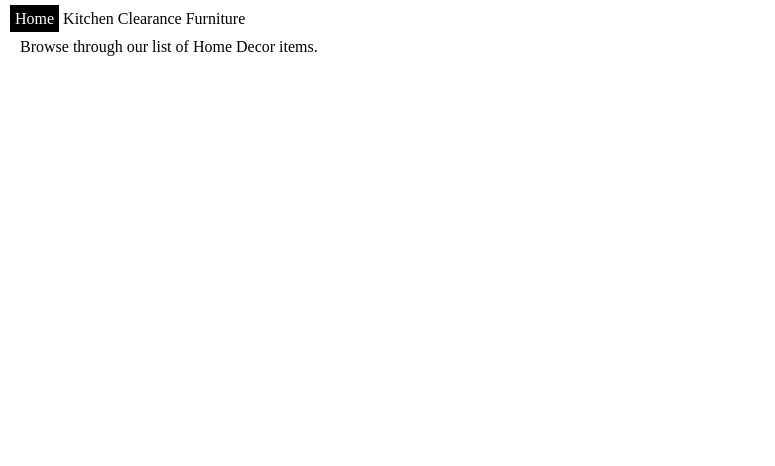
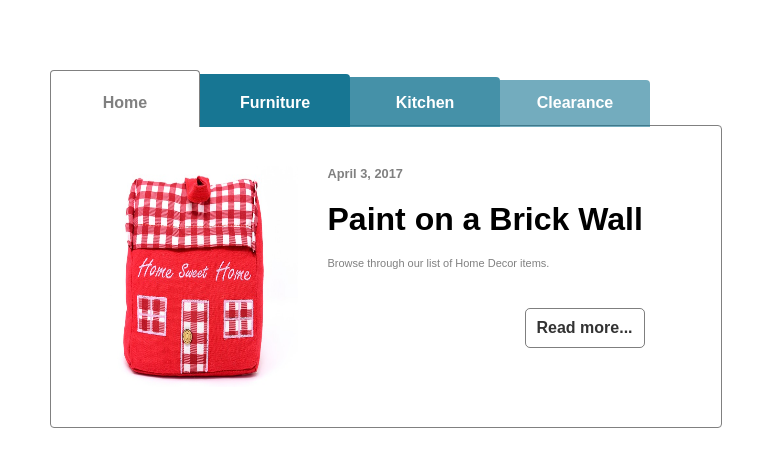
Before and after one commit to jumaxbrian/moderndeveloper-mastering-css-project1, a plain HTML site: page index.html in a window 1280 px wide. Shown: the whole page, without its empty margins (0-775 px from the left). Drawn offline with Linux system fonts and the light colour scheme.

Commit message:
add tab design from hackathon

```diff
--- a/index.html
+++ b/index.html
@@ -11,36 +11,115 @@
 
 <body>
 
-    <div class="tabComponent">
-        <!-- Insert code to create tabbed components here -->
-        <input type="radio" name="tabs" id="home" style="display:none;" checked>
-        <label for="home">Home</label>
-        <input type="radio" name="tabs" id="kitchen" style="display:none;">
-        <label for="kitchen">Kitchen</label>
-        <input type="radio" name="tabs" id="clearance" style="display:none;">
-        <label for="clearance">Clearance</label>
-        <input type="radio" name="tabs" id="furniture" style="display:none;">
-        <label for="furniture">Furniture</label>
+    <div id="container">
 
-        <div class="home-div tab-content">
-            <p>
-                Browse through our list of Home Decor items.
+        <ul class="nav horizontal-nav-tabs">
+            <li class="nav-item ">
+                <a class="nav-link tab1 active" href="#">Home</a>
+            </li>
+            <li class="nav-item ">
+                <a class="nav-link tab2" href="#">Furniture</a>
+            </li>
+            <li class="nav-item ">
+                <a class="nav-link tab3" href="#">Kitchen</a>
+            </li>
+            <li class="nav-item ">
+                <a class="nav-link tab4" href="#">Clearance</a>
+            </li>
+        </ul>
+
+        <div class="tab-content">
+            <div class="tab-pane active">
+                <div class="image">
+                    <img src="img/home.jpg" alt="">
+                </div>
+                <div class="content">
+                    <div class="published-date">
+                        <p>April 3, 2017</p>
+                    </div>
+                    <div class="article">
+                        <p class="title">
+                            Paint on a Brick Wall
+                        </p>
+                        <p class="content">Browse through our list of Home Decor items.
                         </p>
                     </div>
-        <div class="furniture-div tab-content">
-            <p>
-                Flash sale on living room and bedroom furniture.
+                    <div class="more">
+                        <button class="read-more-btn">Read more...</button>
+                    </div>
+
+                </div>
+
+            </div>
+
+            <div class="tab-pane">
+                <div class="image">
+                    <img src="img/painting.jpg" alt="">
+                </div>
+                <div class="content">
+                    <div class="published-date">
+                        <p>April 3, 2017</p>
+                    </div>
+                    <div class="article">
+                        <p class="title">
+                            Paint on a Brick Wall
+                        </p>
+                        <p class="content">Flash sale on living room and bedroom furniture.
                         </p>
                     </div>
-        <div class="kitchen-div tab-content">
-            <p>
-                Bring out the best of the masterchef in you!!
+                    <div class="more">
+                        <button class="read-more-btn">Read more...</button>
+                    </div>
+
+                </div>
+
+            </div>
+
+            <div class="tab-pane">
+                <div class="image">
+                    <img src="img/painting.jpg" alt="">
+                </div>
+                <div class="content">
+                    <div class="published-date">
+                        <p>April 3, 2017</p>
+                    </div>
+                    <div class="article">
+                        <p class="title">
+                            Paint on a Brick Wall
+                        </p>
+                        <p class="content">Bring out the best of the masterchef in you!!
                         </p>
                     </div>
-        <div class="clearance-div tab-content">
-            <p>
-                Red hot deals at affordable prices. Check out our clearance section for more details.
+                    <div class="more">
+                        <button class="read-more-btn">Read more...</button>
+                    </div>
+
+                </div>
+
+            </div>
+
+            <div class="tab-pane">
+                <div class="image">
+                    <img src="img/painting.jpg" alt="">
+                </div>
+                <div class="content">
+                    <div class="published-date">
+                        <p>April 3, 2017</p>
+                    </div>
+                    <div class="article">
+                        <p class="title">
+                            Paint on a Brick Wall
                         </p>
+                        <p class="content">Red hot deals at affordable prices. Check out our clearance section for more details.
+                        </p>
+                    </div>
+                    <div class="more">
+                        <button class="read-more-btn">Read more...</button>
+                    </div>
+
+                </div>
+
+            </div>
         </div>
 
     </div>
--- a/tabs.css
+++ b/tabs.css
@@ -4,46 +4,192 @@
     padding: 0;
 }
 
-  /* Selector #1  */
-  div.tabComponent input {}
+html{
+    font-size: 16px;
+}
 
-  /* Selector #2  */
-  div.tabComponent label {}
+body{
+    padding: 50px;
+}
 
-  /*.tabComponent ul{
+#container{
+    width: 800px;
+  padding: 20px 0;
+    /* background-color: red; */
+}
+
+#container > p, body > p{
+    padding: 30px 0;
+    font-family: 'Franklin Gothic Medium', 'Arial Narrow', Arial, sans-serif;
+    font-weight: bold;
+}
+
+.right, .left{
+    font-family: 'Franklin Gothic Medium', 'Arial Narrow', Arial, sans-serif;
+    font-weight: bold;
+}
+
+.right{
+    text-align: right;
+}
+
+.left{
+    text-align: left;
+}
+
+.nav{
+    display: flex;
     list-style: none;
-  }*/
+    padding: 0;
+    margin: 0;
+    width: 670px;
+}
 
-  .tabComponent{
-      padding: 10px;
+.horizontal-nav-tabs {
+    z-index: 2;
+    margin-bottom: -2px;
+
+}
+
+.horizontal-nav-tabs .nav-link {
+    /* border: 1px solid red; */
+    border-top-right-radius: 4px;
+    display: block;
+    width: 150px;
+    padding-bottom: 15px;
+    text-align: center;
+    text-decoration: none;
+    color: white;
+    font-weight: bold;
+    font-family: sans-serif;
+}
+
+.horizontal-nav-tabs .nav-link.active{
+    border-top-left-radius: 4px;
+    background-color: #fff;
+    border-color: grey;
+    border: 1px solid grey;
+    border-bottom: none;
+    color: grey;
+    /* margin-bottom: -2px; */
+}
+
+.tab1{
+    padding-top: 23px;
+}
+
+.tab2{
+    padding-top: 20px;
+    margin-top: 4px;
+    background-color: rgba(23, 118, 147, 1);
+}
+
+.tab3{
+    padding-top: 17px;
+    margin-top: 7px;
+    background-color: rgba(23, 118, 147, .8);
+}
+
+.tab4{
+    padding-top: 14px;
+    margin-top: 10px;
+    background-color: rgba(23, 118, 147, .6);
+}
+
+.tab-content{
+    /* background-color: gray; */
+    width: 672px;
+    border: 1px solid gray;
+    /* border-top: none; */
+    border-bottom-left-radius: 4px;
+    border-bottom-right-radius: 4px;
+    border-top-right-radius: 4px;
+    z-index: -1;
+
+}
+
+.tab-pane{
+    width: 100%;
+    height: 100%;
+    display: flex;
+    flex-wrap: wrap;
+    /* border: 3px dotted darkblue; */
+}
+
+.tab-pane{
+    height: 301px;
+    padding: 40px;
+}
+
+.tab-pane div.image{
+    width: 35%;
+    /* border: 2px solid blue; */
+}
+
+.tab-pane div.content{
+    width: 65%;
+    padding: 0 30px;
+    /* border: 2px solid blue; */
 }
 
 
-  .tabComponent label{
-     transition: background-color 2s;
+img{
+    /* padding: 20px; */
+    height: 100%;
+    width: 100%;
+    border-radius: 4px;
+}
+
+.tab-pane > .content > div {
+    width: 98%;
+}
+
+.tab-pane > .content > .published-date{
+    color: gray;
+    font-weight: bold;
+    font-size: 0.8rem;
+    padding-bottom: 10px;
+    font-family: sans-serif;
+}
+
+.tab-pane > .content > .article > .title{
+    font-size: 2rem;
+    font-weight: bold;
+    padding: 10px 0;
+    font-family: sans-serif;
+}
+
+.tab-pane > .content > .article > .content{
+    font-size: 11px;
+    color: gray;
+    padding: 5px 0;
+    font-family: sans-serif;
+    line-height: 20px;
 
 }
 
-  .tabComponent input:checked + label{
-      /*text-decoration: none;*/
-      /*display: block;*/
-      padding: 5px;
-      background-color: black;
-      color: white;
+.tab-pane > .content > .more{
+    display: flex;
+    justify-content: flex-end;
+    padding-bottom: 0;
+    padding-top: 30px;
 }
 
-  .tabComponent div p{
-      padding: 10px;
+.read-more-btn{
+    border: 1px solid rgba(0, 0, 0, .5);
+    width: 120px;
+    height: 40px;
+    border-radius: 5px;
+    background-color: transparent;
+    font-size: 16px;
+    font-weight: bold;
+    color: rgba(0, 0, 0, .8)
 }
 
-  input:not(:checked) ~ .tab-content{
+.tab-pane{
     display: none;
 }
 
-  input#home:checked ~ .home-div,
-  input#kitchen:checked ~ .kitchen-div,
-  input#furniture:checked ~ .furniture-div,
-  input#clearance:checked ~ .clearance-div
-  {
-      display: block;
+.active{
+    display: flex;
 }
```
Also changed, not shown: img/home.jpg (added). Lines whose indentation alone changed are shown as unchanged.
